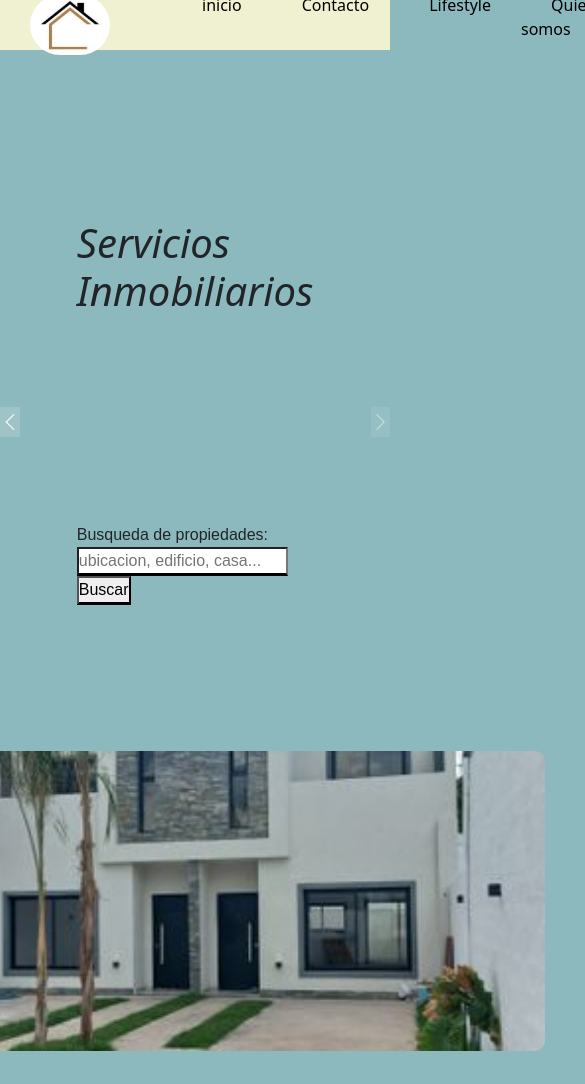
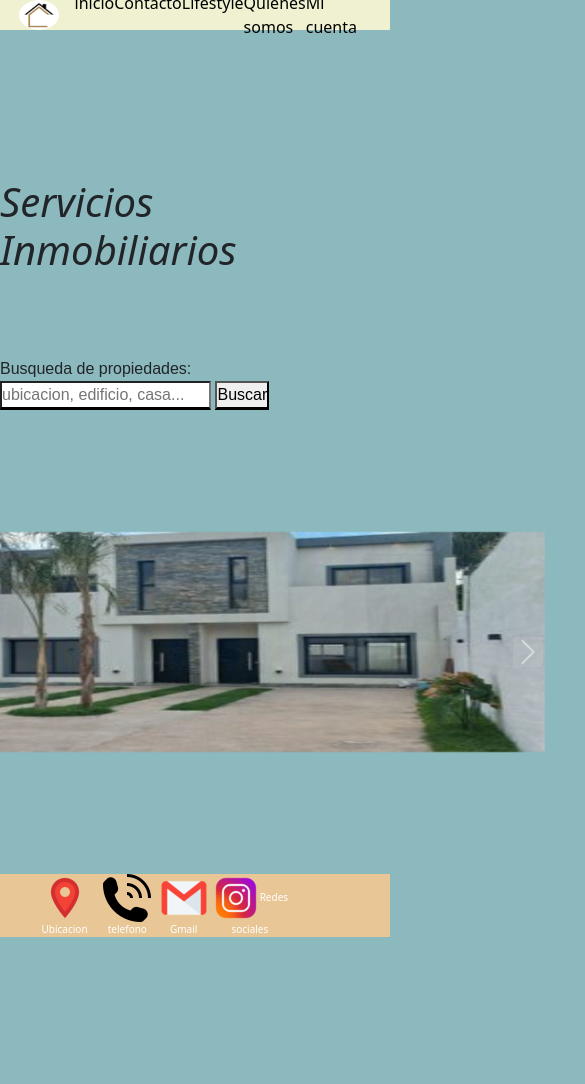
Before and after one commit to joangorrita/inmobiliaria, a website: page index.html in a window 390 px wide. Shown: the top 1084 px of the page, 585 px wide, since content can reach past the window. After the commit the page ends 953 px from the top, so only its background shows below. Drawn offline with nearby package versions, Linux system fonts and the light colour scheme; a web font is replaced by a local one.

Commit message:
arreglo header y query 768 index

```diff
--- a/index.html
+++ b/index.html
@@ -5,8 +5,7 @@
     <meta charset="UTF-8">
     <meta name="viewport" content="width=device-width, initial-scale=1.0">
     <title>inicio</title>
-    <link href="https://cdn.jsdelivr.net/npm/bootstrap@5.3.3/dist/css/bootstrap.min.css" rel="stylesheet"
-        integrity="sha384-QWTKZyjpPEjISv5WaRU9OFeRpok6YctnYmDr5pNlyT2bRjXh0JMhjY6hW+ALEwIH" crossorigin="anonymous">
+    <link href="https://cdn.jsdelivr.net/npm/bootstrap@5.3.3/dist/css/bootstrap.min.css" rel="stylesheet" integrity="sha384-QWTKZyjpPEjISv5WaRU9OFeRpok6YctnYmDr5pNlyT2bRjXh0JMhjY6hW+ALEwIH" crossorigin="anonymous">
     <link rel="stylesheet" href="./css/style.css">
     <link rel="stylesheet" href="./css/style.css">
 </head>
@@ -23,6 +22,8 @@
                 <li> <a href="./pages/mi_cuenta.html">Mi cuenta</a></li>
             </ul>
         </nav>
+
+
     </header>
 
 
@@ -45,8 +46,7 @@
             </div>
         </section>
 
-
-        <div id="carouselExampleControlsNoTouching" class="carouselSlide" data-bs-touch="false">
+        <div id="carouselProductos" class="carousel slide carousel-fade" data-bs-ride="carousel">
             <div class="carousel-inner">
             <div class="carousel-item active">
                 <img src="./assets/img/propiedad1.jpg" class="d-block w-100" alt="...">
@@ -58,24 +58,26 @@
                 <img src="./assets/img/propiedad3.jpg" class="d-block w-100" alt="...">
             </div>
             </div>
-            <button class="carousel-control-prev" type="button" data-bs-target="#carouselExampleControlsNoTouching"
-                data-bs-slide="prev">
+            <button class="carousel-control-prev" type="button" data-bs-target="#carouselProductos" data-bs-slide="prev">
             <span class="carousel-control-prev-icon" aria-hidden="true"></span>
             <span class="visually-hidden">Previous</span>
             </button>
-            <button class="carousel-control-next" type="button" data-bs-target="#carouselExampleControlsNoTouching"
-                data-bs-slide="next">
+            <button class="carousel-control-next" type="button" data-bs-target="#carouselProductos" data-bs-slide="next">
             <span class="carousel-control-next-icon" aria-hidden="true"></span>
             <span class="visually-hidden">Next</span>
             </button>
         </div>
+
+
     </main>
 
 
 
     <footer>
         <ul>
-            <li> <a href="https://www.google.com/maps/place/POSTA+%7C+Caf%C3%A9+de+Especialidad/@-34.5750382,-58.4862333,17z/data=!3m1!4b1!4m6!3m5!1s0x95bcb7f8b1ef8c3b:0xf38082c62ff74bdb!8m2!3d-34.5750426!4d-58.4836584!16s%2Fg%2F11swn__zht?authuser=0&entry=ttu"><img src="./assets/img/location.png" alt=""></a>Ubicacion</li>
+            <li> <a
+                    href="https://www.google.com/maps/place/POSTA+%7C+Caf%C3%A9+de+Especialidad/@-34.5750382,-58.4862333,17z/data=!3m1!4b1!4m6!3m5!1s0x95bcb7f8b1ef8c3b:0xf38082c62ff74bdb!8m2!3d-34.5750426!4d-58.4836584!16s%2Fg%2F11swn__zht?authuser=0&entry=ttu"><img
+                        src="./assets/img/location.png" alt=""></a>Ubicacion</li>
             <li><a href=""><img src="./assets/img/telefono.png" alt=""></a>telefono</li>
             <li><a href="https://accounts.google.com/"><img src="./assets/img/gmail.png " alt=""></a>Gmail</li>
             <li><a href="https://www.instagram.com/"><img src="./assets/img/instagram.png" alt=""></a>Redes sociales
@@ -83,12 +85,7 @@
         </ul>
     </footer>
 
-    <script src="https://cdn.jsdelivr.net/npm/@popperjs/core@2.11.8/dist/umd/popper.min.js"
-        integrity="sha384-I7E8VVD/ismYTF4hNIPjVp/Zjvgyol6VFvRkX/vR+Vc4jQkC+hVqc2pM8ODewa9r"
-        crossorigin="anonymous"></script>
-    <script src="https://cdn.jsdelivr.net/npm/bootstrap@5.3.3/dist/js/bootstrap.min.js"
-        integrity="sha384-0pUGZvbkm6XF6gxjEnlmuGrJXVbNuzT9qBBavbLwCsOGabYfZo0T0to5eqruptLy"
-        crossorigin="anonymous"></script>
+    <script src="https://cdn.jsdelivr.net/npm/bootstrap@5.3.3/dist/js/bootstrap.bundle.min.js" integrity="sha384-YvpcrYf0tY3lHB60NNkmXc5s9fDVZLESaAA55NDzOxhy9GkcIdslK1eN7N6jIeHz" crossorigin="anonymous"></script>
 </body>
 
 </html>
--- a/sass/base/__reset.scss
+++ b/sass/base/__reset.scss
@@ -1,5 +1,6 @@
 * {
     padding: 0;
     margin: 0;
-    box-sizing: border-box
+    box-sizing: border-box;
+
 }
--- a/sass/layout/_header.scss
+++ b/sass/layout/_header.scss
@@ -1,38 +1,43 @@
 header {
+    display: flex;
+    align-items: center;
+    justify-content: space-evenly;
     background-color: #f0f1d0;
     width: 100%;
-    height: 50px;
-    display: flex;
-    justify-content: space-evenly;
-    align-items: center;
 
-}
-
-.imglogo {
-    display: flex;
 
 }
 
 .imglogo img {
-    width: 80px;
+
     height: 60px;
     border-radius: 70px;
 
 }
 
 .navegacion ul {
+    width: 90%;
     display: flex;
     flex-wrap: nowrap;
     list-style-type: none;
-    justify-content: center;
+    justify-content: space-between;
+    padding: 0;
+    margin: 0;
 
 }
 
-a {
+.navegacion ul li a {
     text-decoration: none;
     color: black;
-    padding: 30px;
+
 }
+
+.navegacion {
+    width: 80%;
+    display: flex;
+    justify-content: center;
+}
+
 
 .navegacion ul a:hover{
 color: #003cff;
--- a/sass/layout/_main-index.scss
+++ b/sass/layout/_main-index.scss
@@ -4,16 +4,18 @@ body {
 }
 
 main {
-    width: 100%;
+
     display: flex;
     flex-direction: column;
-    min-height: 68.75rem;
+
 }
 
 .sectionIndex {
     display: flex;
+    height: 400px;
     flex-direction: column;
     align-content: center;
+    justify-content: space-evenly;
 }
 
 
@@ -21,7 +23,7 @@ main {
     align-items: center;
     font-size: 2.5rem;
     font-style: italic;
-    padding: 100px;
+
 
 }
 
@@ -29,6 +31,12 @@ main {
 .search {
     justify-content: center;
     font-family: "Montserrat", sans-serif;
-    padding: 100px;
+
 
 }
+
+#carouselProductos div div img, #carouselProductos1 div div img {
+    object-fit: fill;
+    background-repeat: no-repeat;
+    padding: 1.875rem 0 3.125rem 0 ;
+}
--- a/sass/layout/mediasQ/_media320index.scss
+++ b/sass/layout/mediasQ/_media320index.scss
@@ -1,37 +1,15 @@
 
 @media (max-width: 320px) {
 
-    body{
-        width: 120%;
-    }
 
-    header {
-        width: 100%;
-        height: 30px;
-        display: flex;
-        background-image: url(../assets/img/menu.png);
-        background-repeat: no-repeat;
 
-    }
 
-    .navegacion ul{
-        display: none;
+    .navegacion li a{
+        font-size: 7px;
     }
 
 
-    .imglogo img{
-        display: flex;
-        width: 40px;
-        height: 30px;
-        border-radius: 60%;
-    }
 
-    .main-quienes {
-        width: 100%;
-        height: 100%;
-        display: flex;
-        flex-direction: column;
-    }
 
     .sectionIndex {
         display: flex;
@@ -46,21 +24,15 @@
         font-style: italic;
     }
 
-    .carouselSlide{
-        padding: 10px;
-
-    }
 
     footer ul{
         width: 100%;
         font-size: 10px;
         display: flex;
-        padding-right: 100px;
     }
 
     footer ul img{
         width: 10px;
-
     }
 
 }
--- a/sass/layout/mediasQ/_media768index.scss
+++ b/sass/layout/mediasQ/_media768index.scss
@@ -1,28 +1,26 @@
 @media (max-width: 768px) {
 
     header {
-        width: 100%;
-        height: 30px;
+
         display: flex;
-        justify-content: center;
+        justify-content: space-evenly;
 
     }
 
-    nav .navegacion {
+    .navegacion {
         display: flex;
-        overflow: hidden;
+        align-content: center;
     }
 
     nav ul {
-        flex-direction: row;
         align-content: center;
-        padding: 8px 0px;
+
     }
 
     .imglogo img{
         display: flex;
         width: 50px;
-        height: 40px;
+        height: 30px;
         border-radius: 60%;
     }
 
--- a/sass/styles.scss
+++ b/sass/styles.scss
@@ -34,3 +34,20 @@
 @import "./layout/header";
 @import "./layout/main-micuenta";
 @import "./layout/footer";
+
+
+
+
+
+/* mediaQ index    */
+
+@import "./layout/mediasQ/media768index";
+@import "./layout/mediasQ/media320index";
+
+
+
+
+/* mediaQ contacto   */
+
+@import "./layout/mediasQ/media768contacto";
+@import "./layout/mediasQ/medi320contacto";
```
Also changed, not shown: css/style.css, 1 other file. Lines whose indentation alone changed are shown as unchanged.
